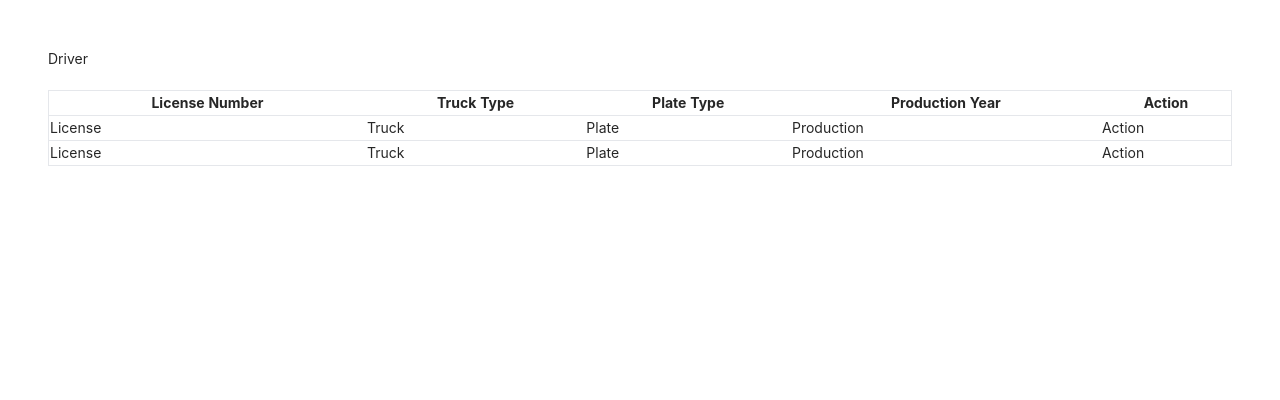
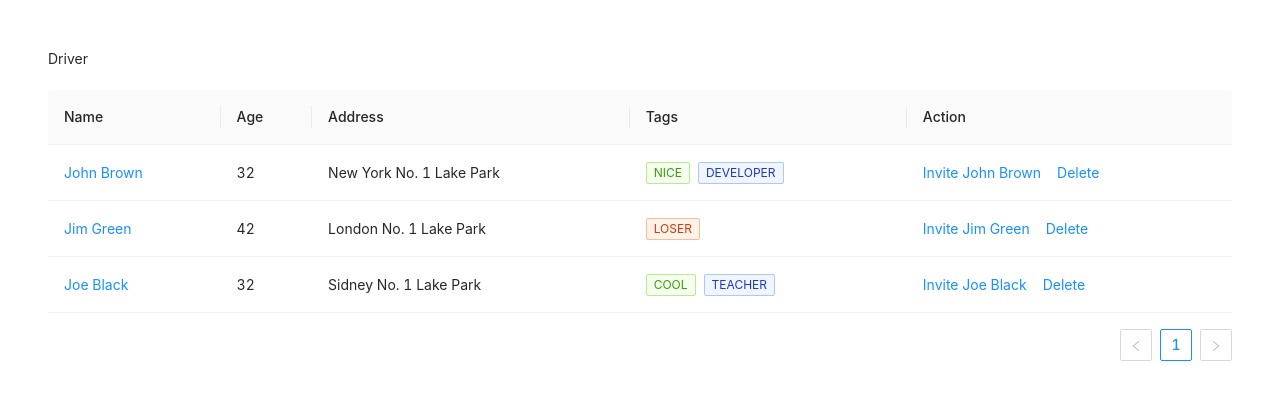
Before and after one commit to arkha98/team-7-kargo-fe, a React (Create React App) app: page /transporter/driver in a window 1280 px wide. Shown: the top 400 px of the page. Built offline with nearby package versions, Linux system fonts and the light colour scheme.

Commit message:
table ant design

```diff
--- a/src/pages/transporter/driver/index.js
+++ b/src/pages/transporter/driver/index.js
@@ -1,34 +1,84 @@
+import { Space, Table, Tag } from "antd";
+import React from "react";
+const columns = [
+  {
+    title: "Name",
+    dataIndex: "name",
+    key: "name",
+    render: (text) => <a>{text}</a>,
+  },
+  {
+    title: "Age",
+    dataIndex: "age",
+    key: "age",
+  },
+  {
+    title: "Address",
+    dataIndex: "address",
+    key: "address",
+  },
+  {
+    title: "Tags",
+    key: "tags",
+    dataIndex: "tags",
+    render: (_, { tags }) => (
+      <>
+        {tags.map((tag) => {
+          let color = tag.length > 5 ? "geekblue" : "green";
+
+          if (tag === "loser") {
+            color = "volcano";
+          }
+
+          return (
+            <Tag color={color} key={tag}>
+              {tag.toUpperCase()}
+            </Tag>
+          );
+        })}
+      </>
+    ),
+  },
+  {
+    title: "Action",
+    key: "action",
+    render: (_, record) => (
+      <Space size="middle">
+        <a>Invite {record.name}</a>
+        <a>Delete</a>
+      </Space>
+    ),
+  },
+];
+const data = [
+  {
+    key: "1",
+    name: "John Brown",
+    age: 32,
+    address: "New York No. 1 Lake Park",
+    tags: ["nice", "developer"],
+  },
+  {
+    key: "2",
+    name: "Jim Green",
+    age: 42,
+    address: "London No. 1 Lake Park",
+    tags: ["loser"],
+  },
+  {
+    key: "3",
+    name: "Joe Black",
+    age: 32,
+    address: "Sidney No. 1 Lake Park",
+    tags: ["cool", "teacher"],
+  },
+];
 export default function Driver() {
   return (
     <div className="p-12 h-full w-full flex flex-col space-y-5">
       <div>Driver</div>
-      <table className="w-full">
-        <thead className=" ">
-          <tr className="border ">
-            <th className="">License Number</th>
-            <th className="">Truck Type</th>
-            <th className="">Plate Type</th>
-            <th className="">Production Year</th>
-            <th className="">Action</th>
-          </tr>
-        </thead>
-        <tbody>
-          <tr className="border">
-            <td>License</td>
-            <td>Truck</td>
-            <td>Plate</td>
-            <td>Production</td>
-            <td>Action</td>
-          </tr>
-          <tr className="border">
-            <td>License</td>
-            <td>Truck</td>
-            <td>Plate</td>
-            <td>Production</td>
-            <td>Action</td>
-          </tr>
-        </tbody>
-      </table>
+      <Table columns={columns} dataSource={data} />
+
     </div>
   );
 }
```
